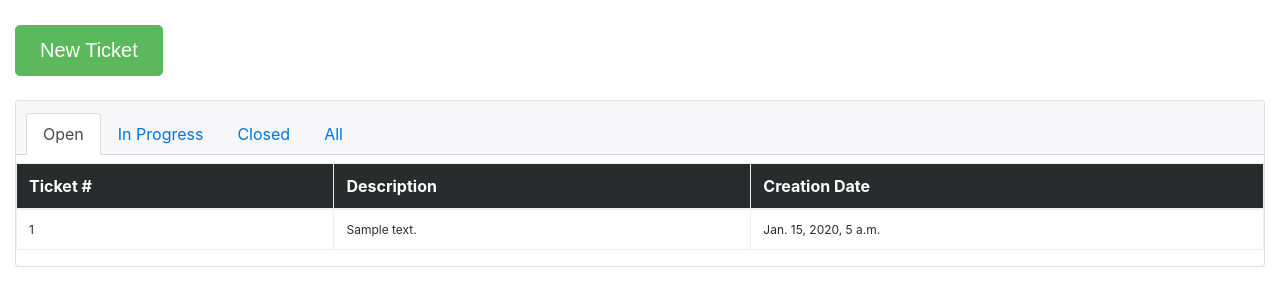
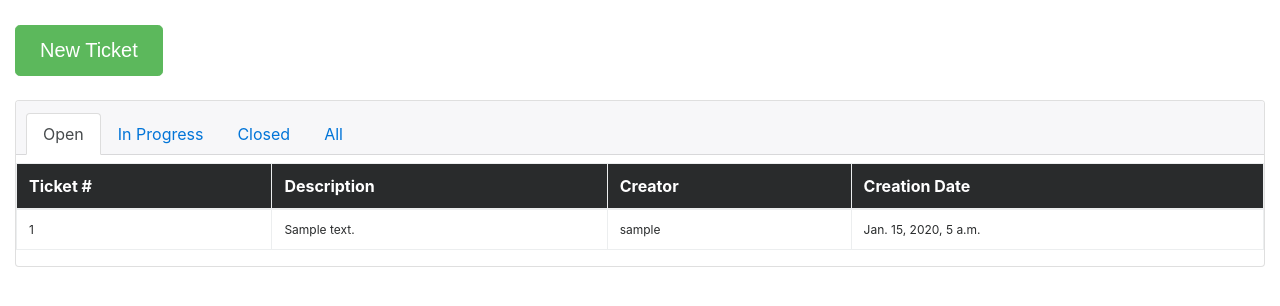
Before and after one commit to bwenzel2/Ticket-Management-System, a Django app: page / in a window 1280 px wide. Shown: the part 56-362 px from the top of the page. Run offline with Django 3.2, Linux system fonts and the light colour scheme; a user stored in the database is signed in; tables that the repository leaves empty hold one stand-in row (values such as "Sample post"); some libraries are stand-ins or nearby versions.

Commit message:
A new Ticket will now display the username of the user who created it.

```diff
--- a/TicketMaster/TicketMaster/models.py
+++ b/TicketMaster/TicketMaster/models.py
@@ -12,8 +12,9 @@ class Ticket(models.Model):
 		  )
 	#external_id = models.UUIDField(default=uuid.uuid4)
 	#room = models.CharField(max_length=200, default='')
+	creator = models.ForeignKey('auth.User', on_delete=models.PROTECT, default=1)
 	created_date = models.DateTimeField(default=timezone.now)
-	description = models.TextField(default="This is the default description")
+	description = models.TextField(default="")
 	#status = models.IntegerField(choices=STATUS_CHOICES, default=0)
 	#update_messages = ArrayField(
 	#		models.CharField(max_length=500, default=''),
--- a/TicketMaster/TicketMaster/templates/home.html
+++ b/TicketMaster/TicketMaster/templates/home.html
@@ -86,6 +86,7 @@
                             <tr>
                                 <th>Ticket #</th>
                                 <th>Description</th>
+                                <th>Creator</th>
                                 <th>Creation Date</th>
                             </tr>
                         </thead>
@@ -94,6 +95,7 @@
                                 <tr class-"clickable-row" data-toggle="modal" data-target="#ticketDetailModal">
                                     <td>{{ ticket.id}}</td>
                                     <td>{{ ticket.description }}</td>
+                                    <td>{{ ticket.creator }}</td>
                                     <td>{{ ticket.created_date }}</td>
                                 </tr>
                             {% endfor %}
--- a/TicketMaster/TicketMaster/views.py
+++ b/TicketMaster/TicketMaster/views.py
@@ -3,9 +3,6 @@ from django.contrib.auth.views import login
 from django.shortcuts import redirect
 from .models import Ticket
 from TicketMaster.forms import TicketForm
-
-import logging
-logger = logging.getLogger(__name__)
 
 
 # Create your views here.
@@ -26,10 +23,10 @@ def new_ticket(request):
 
 	# A HTTP POST?
 	if request.method == 'POST':
-		desc = request.POST.get('description', "")
+		desc = request.POST.get('description')
 		# only add the new ticket if the description is not empty
 		# TO-DO: add validation to prevent this from happening!
 		if desc != "":
 			# add a new ticket
-			t = Ticket.objects.create(description=desc).save()
+			t = Ticket.objects.create(description=desc, creator=request.user)
 	return redirect('home')
```
